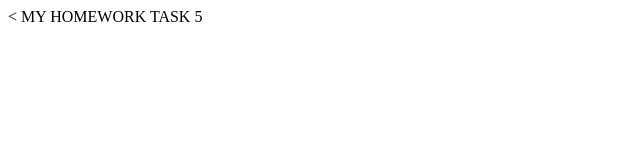
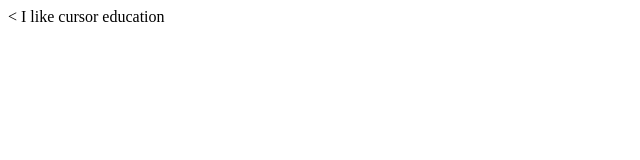
Before and after one commit to tarasandrushko/vcs-adv-5, a plain HTML site: page index.html in a window 1280 px wide. Shown: the full height of the page, 0-640 px from the left. Drawn offline with Linux system fonts and the light colour scheme.

Commit message:
made some changes

```diff
--- a/index.html
+++ b/index.html
@@ -5,6 +5,6 @@
 	<title>HOMEWORK</title>
 </head>
 <body>
-	<h>MY HOMEWORK TASK 5</h>
+	<h>I like cursor education</h>
 </body>
 </html>
```
